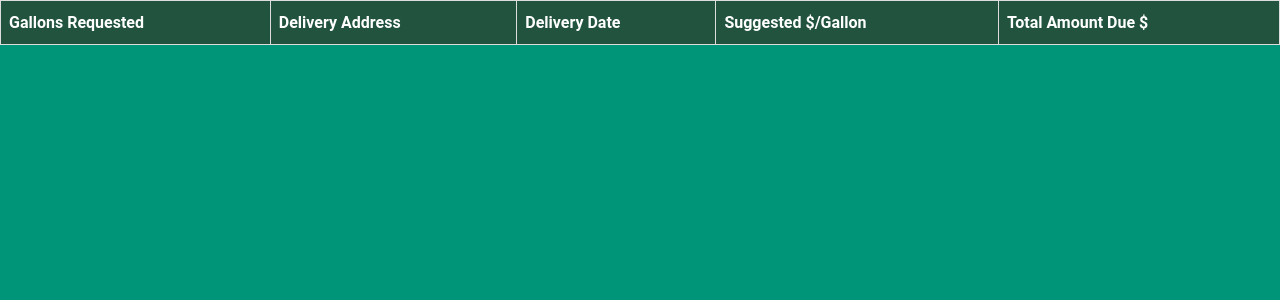
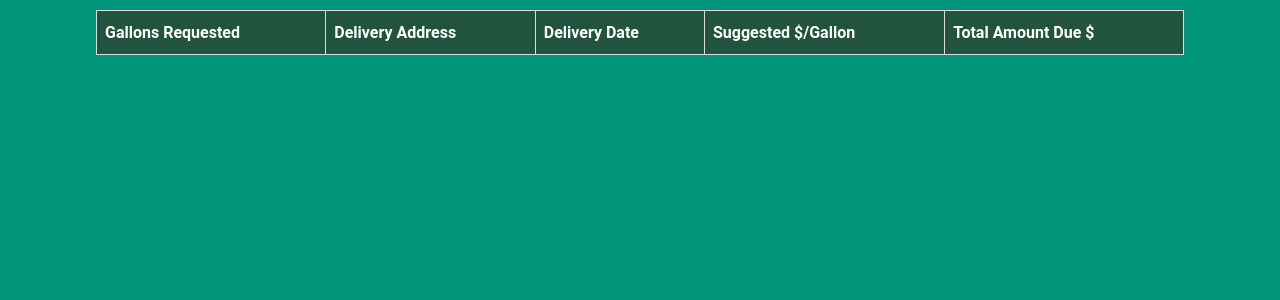
Before and after one commit to TeamProject12COSC/Team12COSC4353GroupProject, a PHP site: page /FuelQuoteHistory.html in a window 1280 px wide. Shown: the part 48-348 px from the top of the page. Run offline with PHP 8.4, Linux system fonts and the light colour scheme; lists and menus that the app fills with data are empty.

Commit message:
Joshua FuelQuoteHistory.css

```diff
--- a/Assignment2/FuelQuoteHistory.css
+++ b/Assignment2/FuelQuoteHistory.css
@@ -1,8 +1,14 @@
 /*Styles referenced from https://www.w3schools.com/css/css_table.asp*/
+
+table {
+     margin: 0 auto;
+     margin-top: 10px;
+}
+
 #request {
     font-family: 'Roboto', sans-serif;
     border-collapse: collapse;
-    width: 100%;
+    width: 85%;
   }
 
   #request td, #request th {
```
